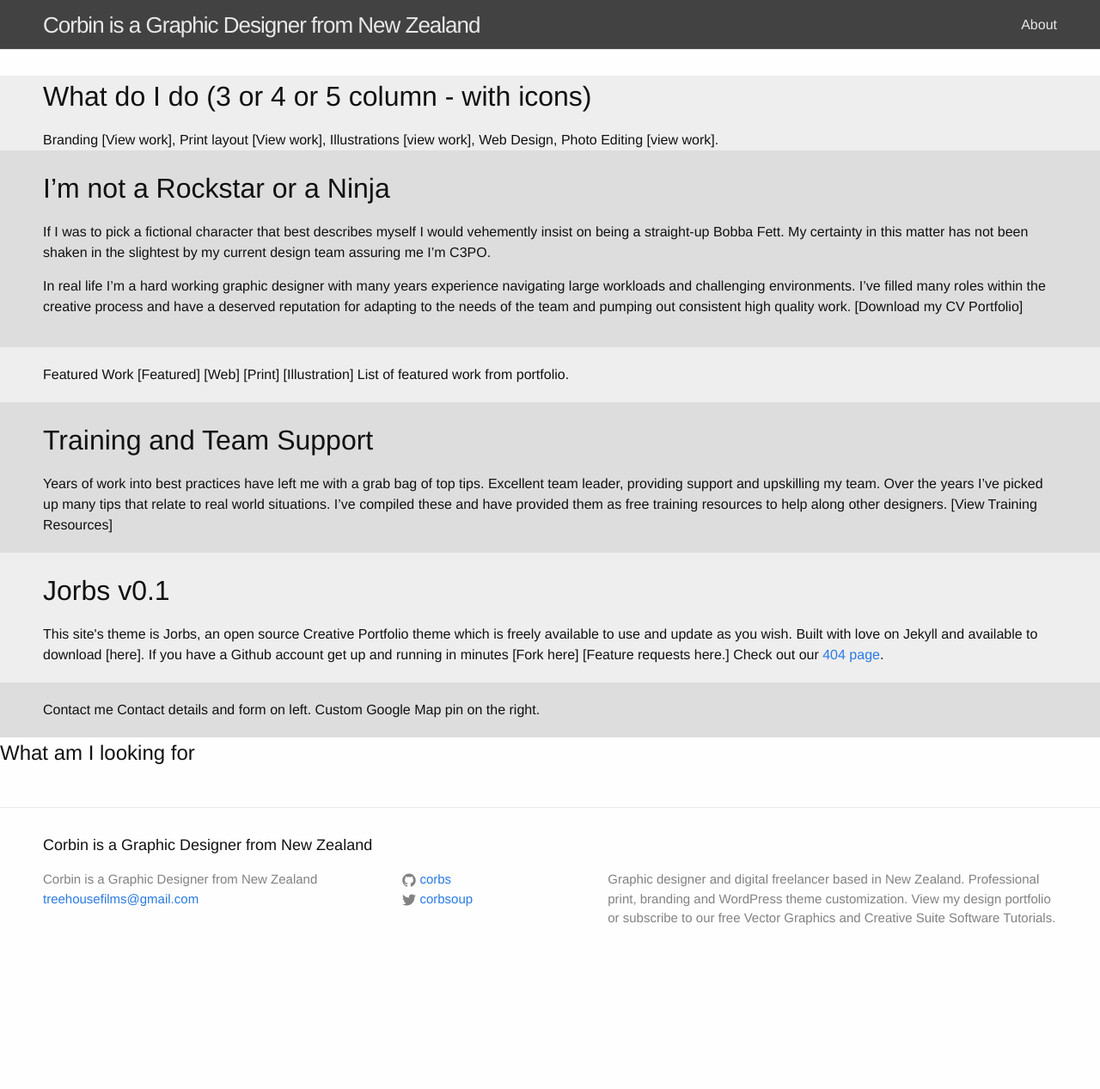
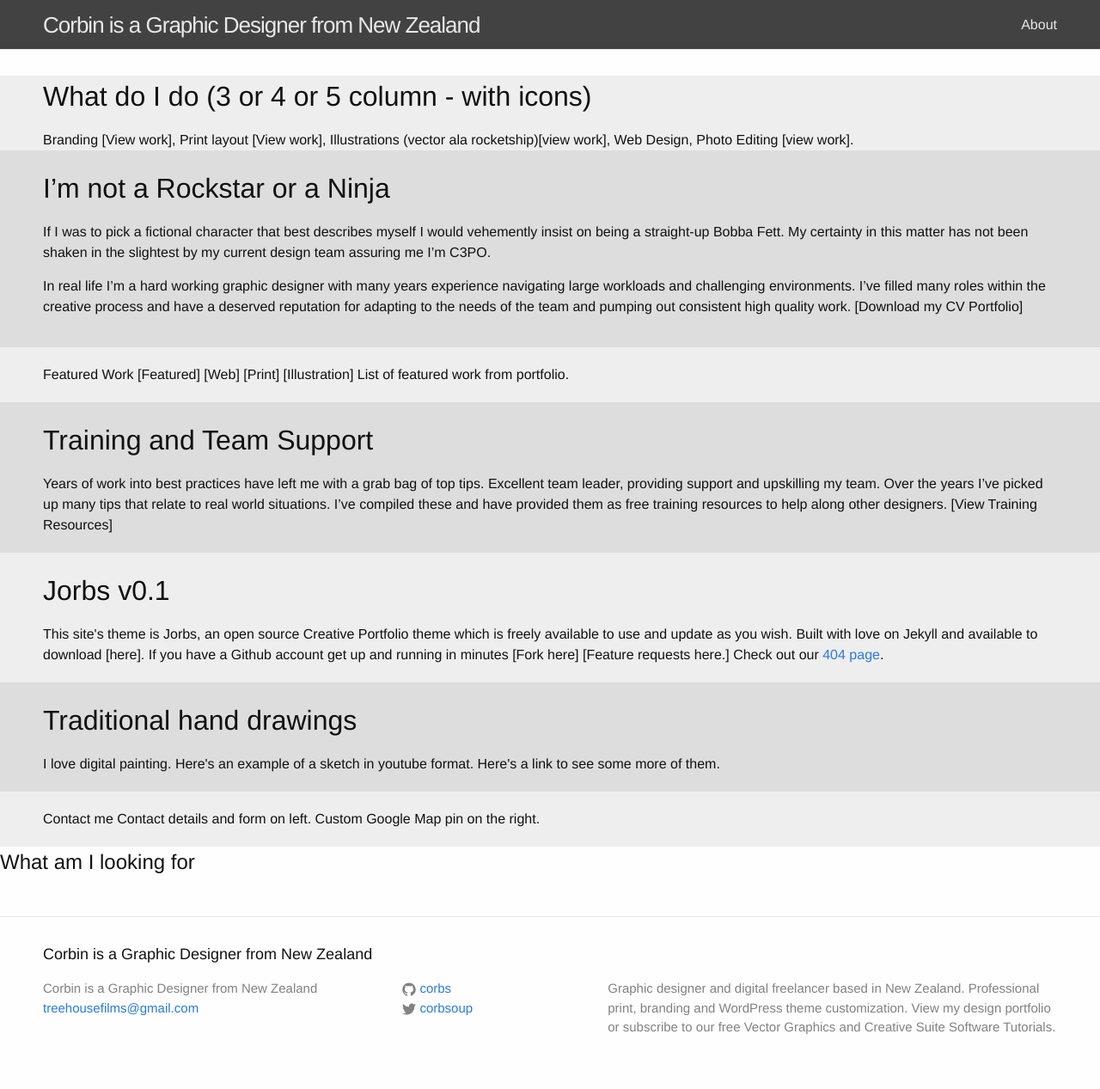
Before and after one commit to corbs/corbs.github.io, a Jekyll site: the page built from home.md, in a window 1280 px wide. Shown: the whole page at 86% size. Built offline with Jekyll 4.4.1, drawn with Linux system fonts in a browser that asks for light colours; before the commit the page ends 1140 px from its top, so only the background shows below that.

Commit message:
homepage add hand draw section

```diff
--- a/home.md
+++ b/home.md
@@ -5,7 +5,7 @@ permalink: /home
 <div class="hero" style="background-color:#eee; height:100%;">
   <div class="wrapper">
   <h1>What do I do (3 or 4 or 5 column - with icons)</h1>
-  Branding [View work], Print layout [View work], Illustrations [view work], Web Design, Photo Editing [view work].
+  Branding [View work], Print layout [View work], Illustrations (vector ala rocketship)[view work], Web Design, Photo Editing [view work].
   </div>
 </div>
 
@@ -44,8 +44,14 @@ Check out our <a href="/asdfasdfa">404 page</a>.
   </div>
 </div>
 
+<div class="fullscreen" style="background-color:#ddd;">
+  <div class="wrapper">
+<h1>Traditional hand drawings</h1>
+I love digital painting. Here's an example of a sketch in youtube format. Here's a link to see some more of them.
+  </div>
+</div>
 
-<div class="fullscreen" style="background-color:#ddd;">
+<div class="fullscreen" style="background-color:#eee;">
   <div class="wrapper">
 Contact me
 Contact details and form on left. Custom Google Map pin on the right.
```
